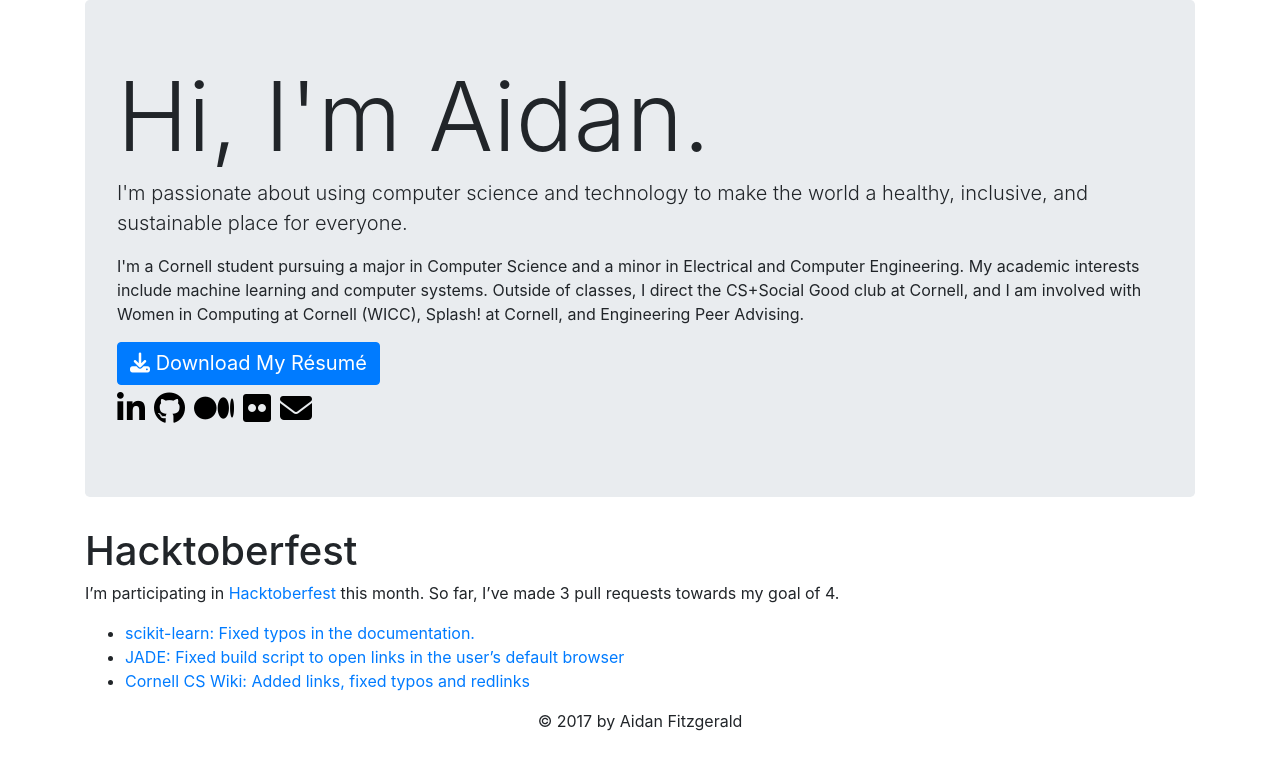
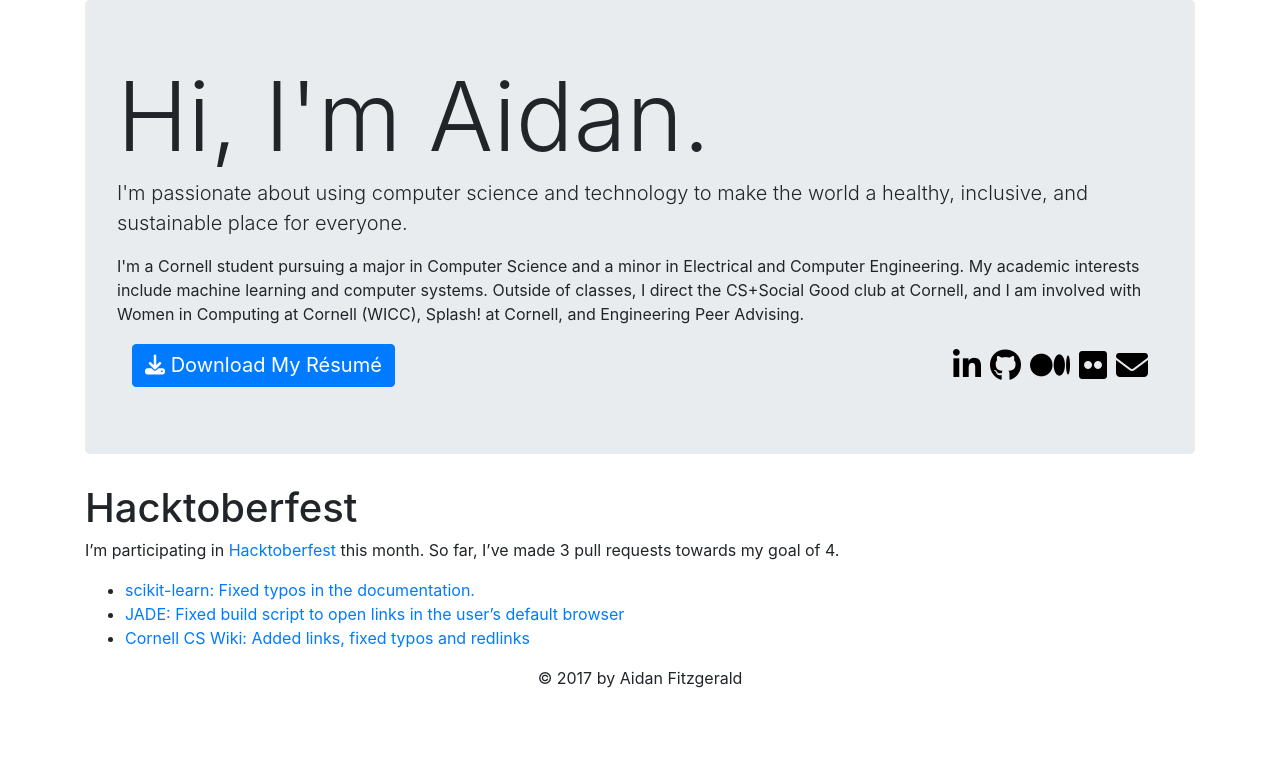
Before and after one commit to aidan-fitz/aidan-fitz.com, a Jekyll site: the page built from index.md, in a window 1280 px wide. Shown: the top 770 px of the page. Built offline with Jekyll 4.4.1, drawn with Linux system fonts in a browser that asks for light colours; nearby versions of some CDN libraries.

Commit message:
Put social media icons on right side next to download button

```diff
--- /dev/null
+++ b/_includes/resume-social.html
@@ -0,0 +1,18 @@
+<div class="container-fluid">
+  <div class="row align-items-center">
+    <!-- Resume download button -->
+    <div class="col text-left">
+      <a href="Resume.pdf">
+        <button type="button" class="btn btn-primary download-resume">
+          <i class="fa fa-download" aria-hidden="true"></i>
+          Download My Résumé
+        </button>
+      </a>
+    </div>
+
+    <!-- Social media links -->
+    <div class="col text-right">
+      {% include social.html %}
+    </div>
+  </div>
+</div>
--- a/_includes/social.html
+++ b/_includes/social.html
@@ -1,5 +1,5 @@
-<section class="social">
+<span class="social">
   {% for link in site.data.social %}
     <a href="{{link.url}}" title="{{link.name}}"><i class="fa fa-{{link.icon}}" aria-hidden="true"></i></a>
   {% endfor %}
-</section>
+</span>
--- a/index.md
+++ b/index.md
@@ -14,14 +14,7 @@ title: Home
   club at Cornell, and I am involved with Women in Computing at Cornell (WICC),
   Splash! at Cornell, and Engineering Peer Advising.</p>
 
-  <a href="Resume.pdf">
-    <button type="button" class="btn btn-primary download-resume">
-      <i class="fa fa-download" aria-hidden="true"></i>
-      Download My Résumé
-    </button>
-  </a>
-
-  {% include social.html %}
+  {% include resume-social.html %}
 </div>
 
 # Hacktoberfest
```
